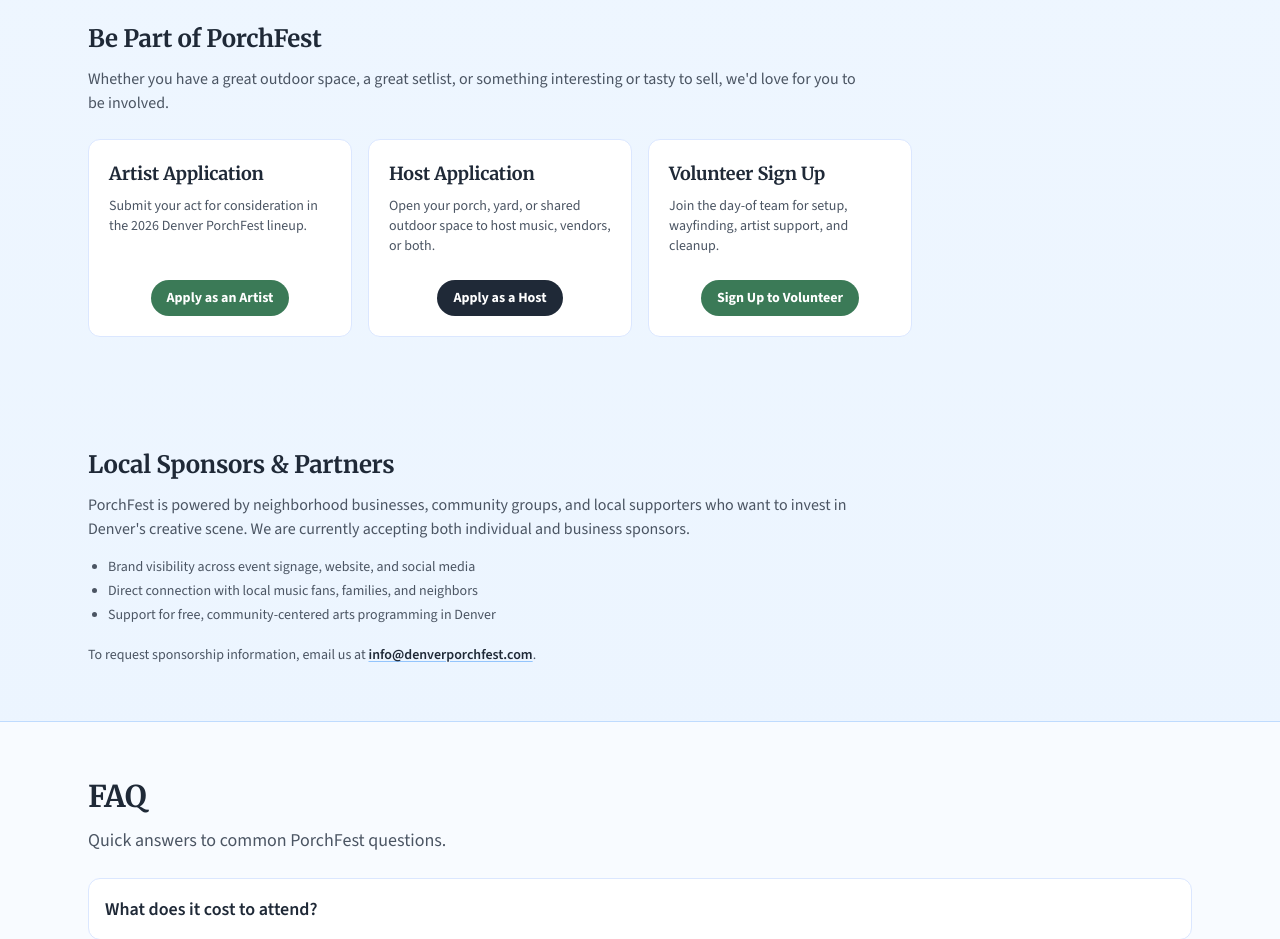
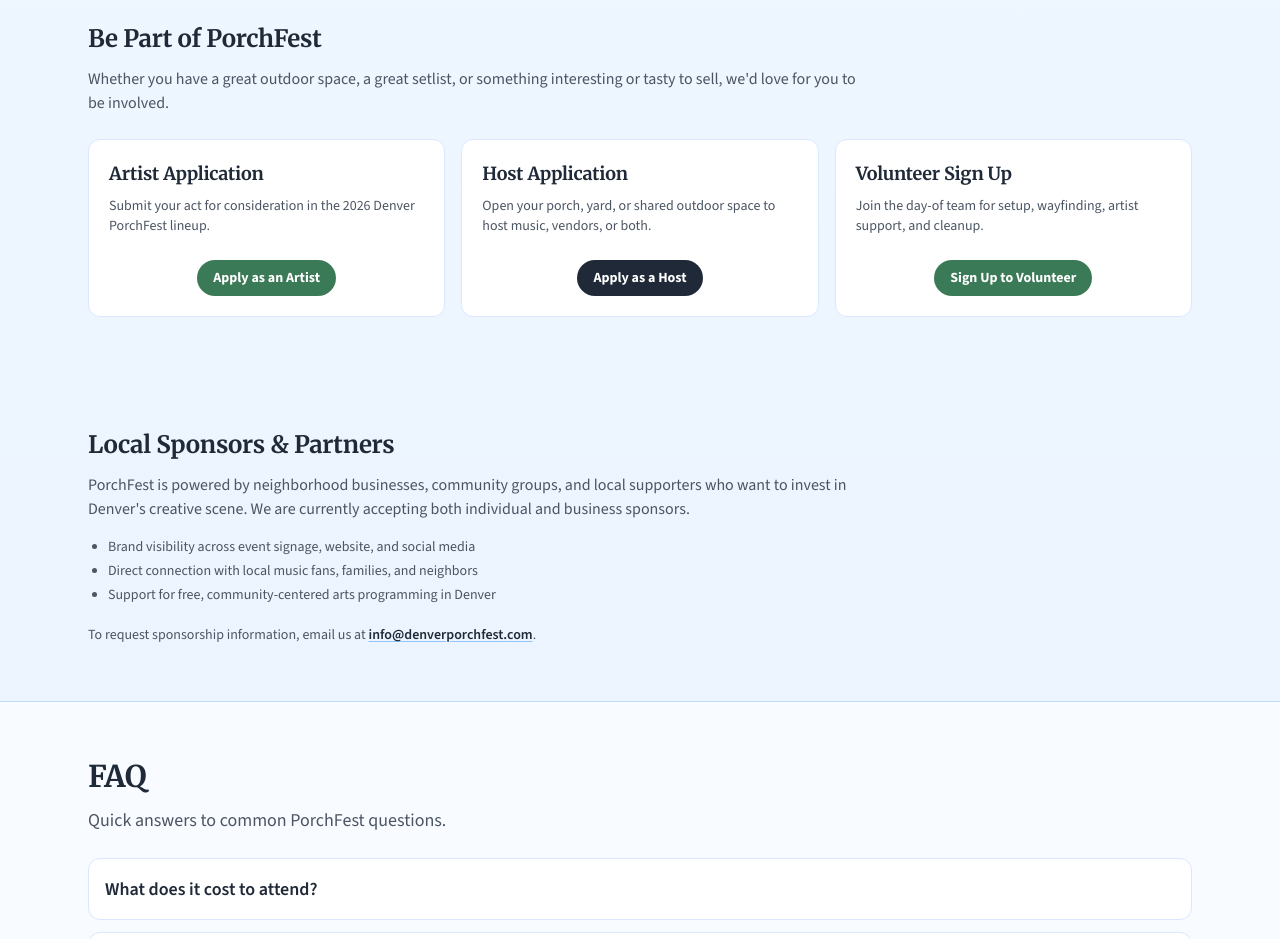
Before and after one commit to the97bradley/denver-porchfest, a Next.js app: page / in a window 1280 px wide. Shown: the part 1780-2719 px from the top of the page. Built offline with nearby package versions, Linux system fonts and the light colour scheme; no server answers.

Commit message:
Center 3 application tiles by using 3-column layout on large screens

```diff
--- a/src/app/page.tsx
+++ b/src/app/page.tsx
@@ -260,7 +260,7 @@ export default async function Home() {
             involved.
           </p>
 
-          <div className="mt-6 grid gap-4 md:grid-cols-2 lg:grid-cols-4">
+          <div className="mt-6 grid gap-4 md:grid-cols-2 lg:grid-cols-3">
             <article className="flex h-full flex-col rounded-xl border border-[#dbe7ff] bg-white p-5">
               <h3 className="text-lg font-semibold text-[#1f2937]">Artist Application</h3>
               <p className="mt-2 flex-1 text-sm text-[#4b5563]">
```
